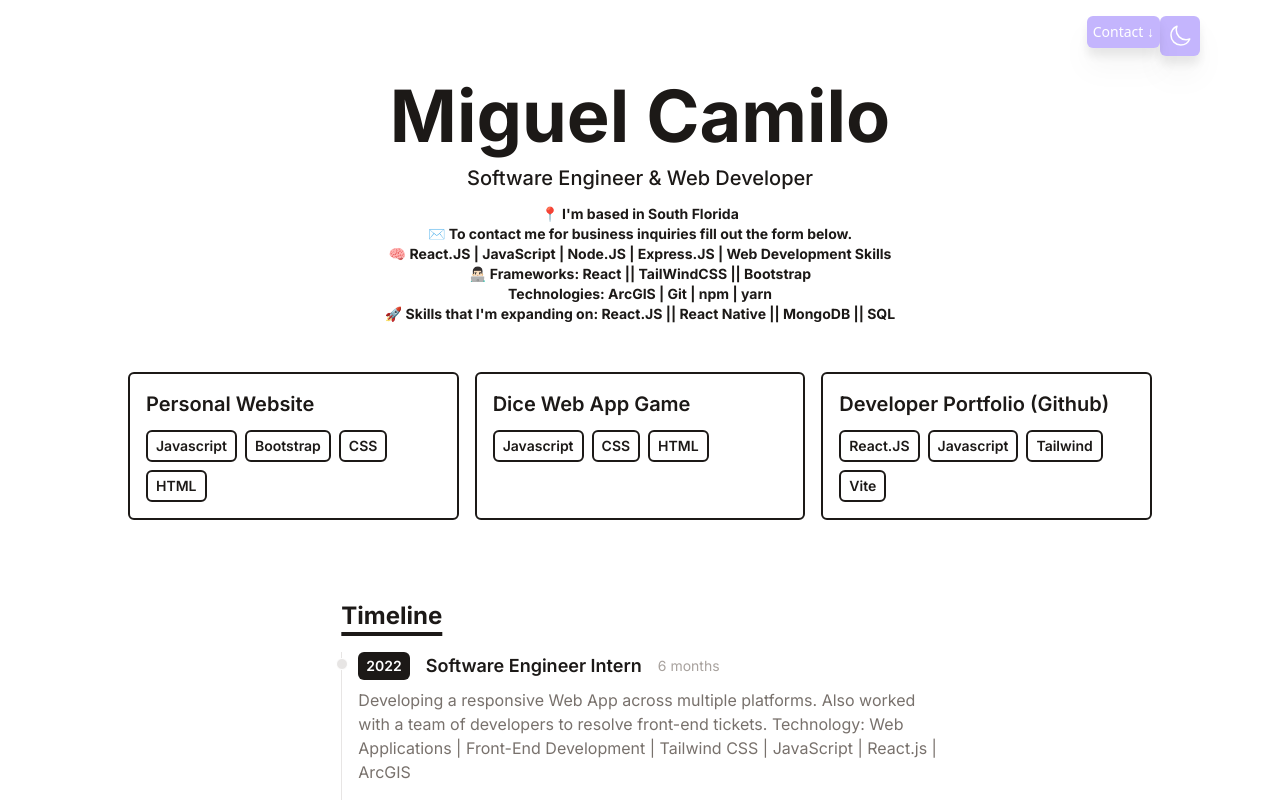
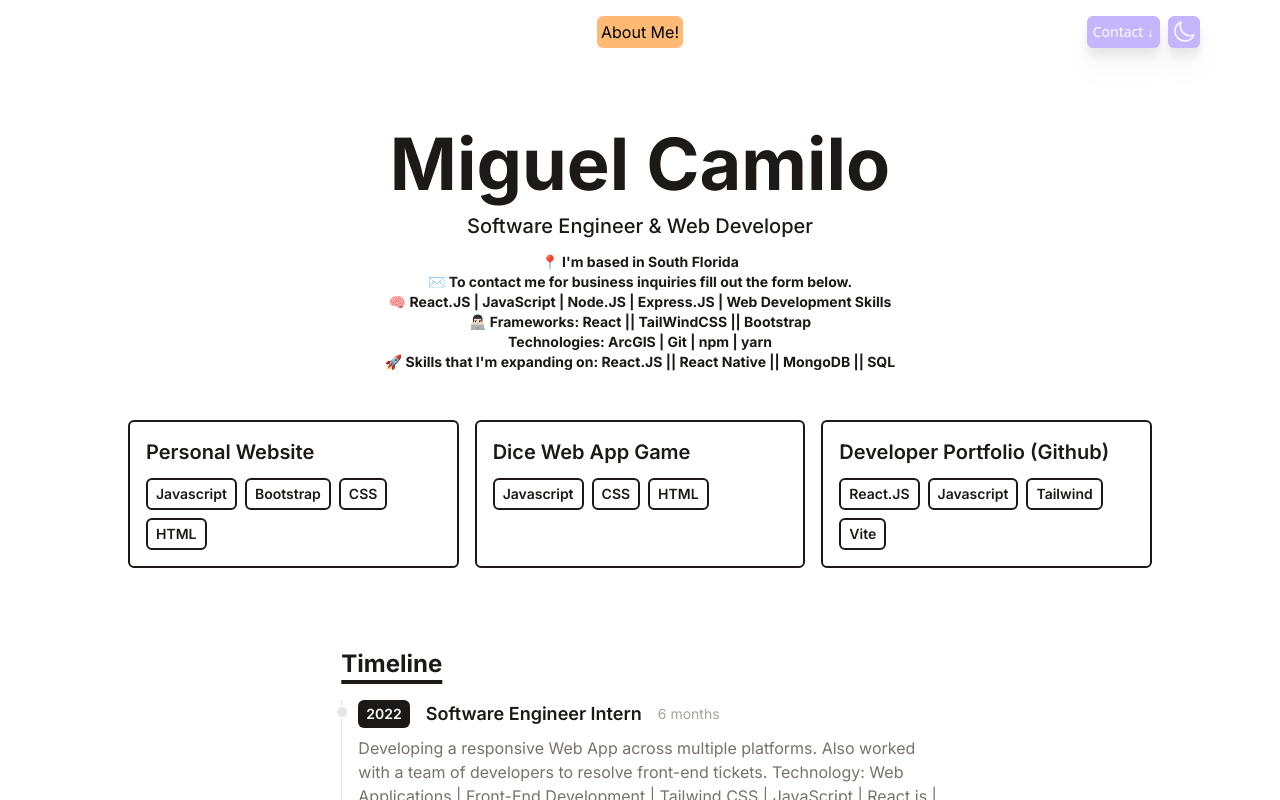
Before and after one commit to MiguelCamilo/Developer-Portfolio, a React (Vite) app: page / in a window 1280 px wide. Shown: the top 800 px of the page. Built offline with nearby package versions, Linux system fonts and the light colour scheme.

Commit message:
currently in progress of building about section pop up modal

```diff
--- a/package.json
+++ b/package.json
@@ -9,6 +9,7 @@
     "preview": "vite preview"
   },
   "dependencies": {
+    "esbuild": "^0.16.13",
     "react": "^18.2.0",
     "react-dom": "^18.2.0"
   },
--- a/src/App.jsx
+++ b/src/App.jsx
@@ -4,6 +4,7 @@ import Portfolio from "./components/Portfolio";
 import Timeline from "./components/Timeline";
 import Footer from "./components/Footer";
 import Contact from "./components/Contact";
+import Modal from "./components/Modal";
 
 function App() {
 	const [theme, setTheme] = useState(null);
@@ -71,6 +72,11 @@ function App() {
 		});
 	};
 
+	// func to open modal
+	const openModal = () => {
+    setIsOpen(true);
+  };
+
 	return (
 		<>
 			{/* dark theme */}
@@ -78,12 +84,12 @@ function App() {
 				typeof="button"
 				onClick={handleThemeSwitch}
 				// adding a background color allows for button to change when clicked
-        className="absolute p-2 right-20 top-4 hover:bg-violet-200 bg-violet-300 hover:dark:bg-orange-200 dark:bg-orange-300 text-lg p-1 rounded-md drop-shadow-xl"
+				className="absolute right-20 top-4 hover:bg-violet-200 bg-violet-300 hover:dark:bg-orange-200 dark:bg-orange-300 text-lg p-1 rounded-md drop-shadow-xl"
 			>
 				{/* if theme is dark set icon to sun, else set to moon */}
 				{theme === "dark" ? sun : moon}
 			</button>
-      {/* contact form  */}
+			{/* contact button > form  */}
 			<button
 				type="button"
 				onClick={scrollDown}
@@ -93,6 +99,7 @@ function App() {
 			</button>
 			<div className="bg-white dark:bg-stone-900 text-stone-900 dark:text-stone-300 font-inter">
 				<div className="max-w-5xl w-11/12 mx-auto">
+					<Modal />
 					<Intro />
 					<Portfolio />
 					<Timeline />
--- /dev/null
+++ b/src/components/Modal.jsx
@@ -0,0 +1,30 @@
+import React from "react";
+import { useState, useEffect } from "react";
+
+function Modal() {
+	const [isOpen, setIsOpen] = useState(false);
+
+	const modalOpen = () => {
+		setIsOpen(true);
+	};
+
+	return (
+		<>
+		<div className="flex flex-col items-center justify-center pt-4">
+			<button className="text-black bg-[#fdba74] rounded-md p-1" onClick={modalOpen}>About Me!</button>
+			{isOpen && (
+				<div className="text-white">
+					<div>
+						<h1 className="text-white">Modal Title</h1>
+						<p>Modal body</p>
+						<button onClick={() => setIsOpen(false)}>Close</button>
+					</div>
+					<div onClick={() => setIsOpen(false)} />
+				</div>
+			)}
+			</div>
+		</>
+	);
+}
+
+export default Modal;
```
Also changed, not shown: tailwind.config.cjs (+5 -5 lines), 1 other file (tests, documents, lock files or other folders). Lines whose indentation alone changed are shown as unchanged.
